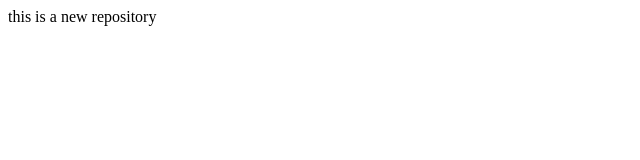
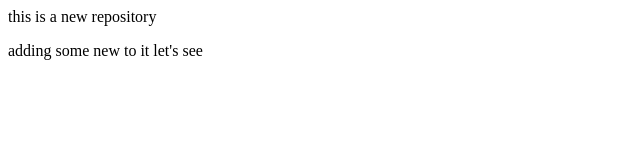
Before and after one commit to TechKirtisingh/LocalRepo, a plain HTML site: page index.html in a window 1280 px wide. Shown: the whole page, without its empty margins (0-640 px from the left). Drawn offline with Linux system fonts and the light colour scheme.

Commit message:
add new features

```diff
--- a/index.html
+++ b/index.html
@@ -1 +1,2 @@
 <p>this is a new repository</p>
+<p>adding some new to it let's see</p>
```
